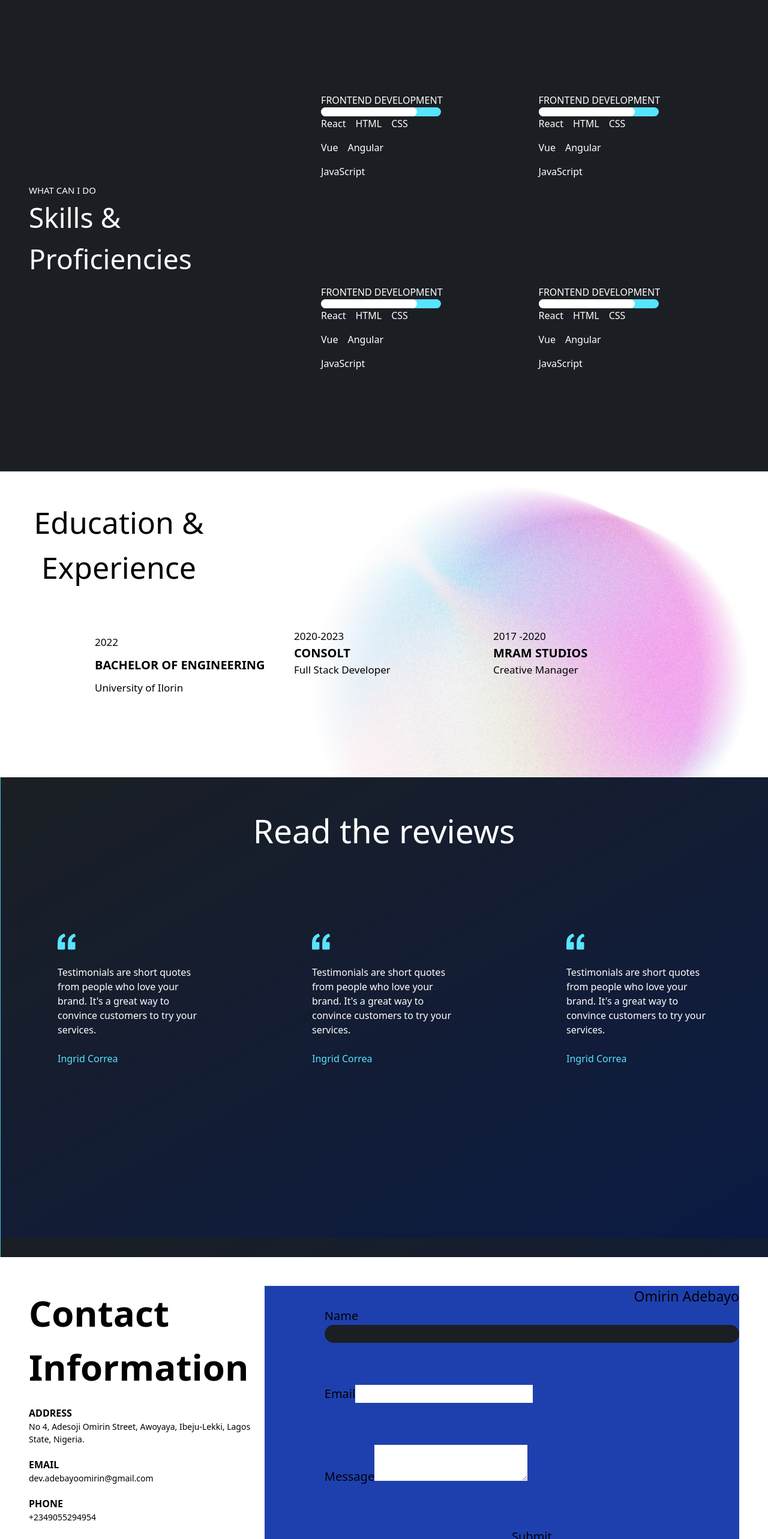
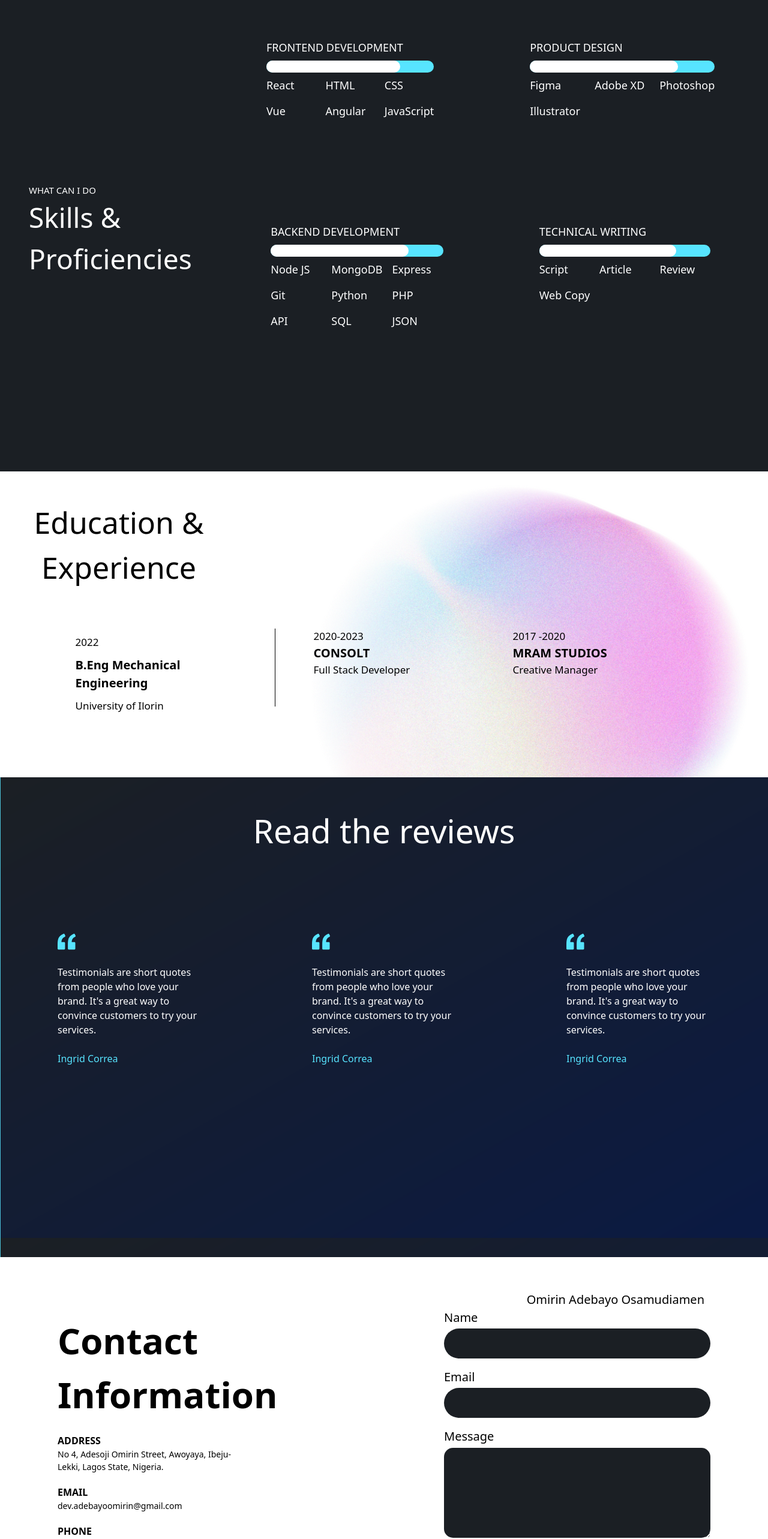
Before and after one commit to OdysseusOma/odysseusoma.github.io, a React (Vite) app: page / in a window 1280 px wide. Shown: the part 2414-4980 px from the top of the page at 60% size. Built offline with nearby package versions, Linux system fonts and the light colour scheme.

Commit message:
latest page updates

```diff
--- a/src/sections/ContactUs.jsx
+++ b/src/sections/ContactUs.jsx
@@ -2,52 +2,61 @@ import React from "react";
 
 const ContactUs = () => {
   return (
-    <div className="fullPage md:my-[3rem] flex flex-col md:flex-row">
-      <div className="flex flex-col md:max-w-[40%] text-center md:text-left gap-[20px]">
-        <div className="text-[25px] md:text-[60px] font-bold">
+    <div className="mx-[6rem] items-center justify-center md:my-[3rem] flex flex-col md:flex-row">
+      <div className="flex flex-col w-[50%] text-center md:text-left gap-[20px]">
+        <div className="text-[25px] md:text-[60px] font-bold max-w-[60%]">
           Contact Information
         </div>
-        <div>
+        <div className="max-w-[60%]">
           <div className="text-[16px] font-bold">ADDRESS</div>
           <p className="text-[14px]">
             No 4, Adesoji Omirin Street, Awoyaya, Ibeju-Lekki, Lagos State,
             Nigeria.
           </p>
         </div>
-        <div>
+        <div className="max-w-[60%]">
           <div className="text-[16px] font-bold">EMAIL</div>
           <p className="text-[14px]">dev.adebayoomirin@gmail.com</p>
         </div>
-        <div>
+        <div className="max-w-[60%]">
           <div className="text-[16px] font-bold">PHONE</div>
           <p className="text-[14px]">+2349055294954</p>
         </div>
       </div>
-      <div className="bg-blue-800 w-full md:pl-[100px]">
-        <div className="md:flex items-center justify-end hidden text-[23px]">
-          Omirin Adebayo
+      <div className="w-[50%] flex flex-col md:pl-[100px] pt-[0.5rem]">
+        <div className="md:flex items-center justify-end hidden px-[10px] text-[20px]">
+          Omirin Adebayo Osamudiamen
         </div>
-        <form className=" flex flex-col gap-[20px] text-[20px]">
-          <label className="flex flex-col">
+        <form className="flex flex-col gap-[1rem] text-[20px]">
+          <label className="flex flex-col gap-[0.2rem]">
             Name
             <input
               type="text"
               name="name"
-              className="bg-[#1b1f24] rounded-[999px]"
+              className="bg-[#1b1f24] rounded-[25px] px-[10px] text-white py-[10px]"
             />
           </label>
-          <br />
-          <label>
+          <label className="flex flex-col gap-[0.2rem]">
             Email
-            <input type="email" name="email" />
+            <input
+              type="email"
+              name="email"
+              className="bg-[#1b1f24] rounded-[25px] px-[10px] text-white py-[10px]"
+            />
           </label>
-          <br />
-          <label>
+          <label className="flex flex-col gap-[0.2rem]">
             Message
-            <textarea name="message" />
+            <textarea
+              name="message"
+              className="bg-[#1b1f24] rounded-[15px] min-h-[150px] px-[10px] text-white py-[10px]"
+            />
           </label>
-          <br />
-          <button type="submit">Submit</button>
+          <button
+            type="submit"
+            className="border-[1px] border-black w-fit px-[50px] py-[10px] hover:bg-[#1b1f24] hover:text-white transition ease-in-out duration-500"
+          >
+            GET IN TOUCH
+          </button>
         </form>
       </div>
     </div>
--- a/src/sections/Experience.jsx
+++ b/src/sections/Experience.jsx
@@ -10,10 +10,11 @@ const Experience = () => {
         <div className="w-[300px] h-[200px]">
           <div className="text-[17px] my-[10px]">2022</div>
           <div className="font-bold text-[20px] mb-[10px]">
-            BACHELOR OF ENGINEERING
+            B.Eng Mechanical Engineering
           </div>
           <div className="text-[17px]">University of Ilorin</div>
         </div>
+        <div className="h-[130px] w-[1px] mr-[2rem] bg-black"></div>
         <div className="w-[300px] h-[200px]">
           <div className="text-[17px]">2020-2023</div>
           <div className="font-bold text-[20px]">CONSOLT</div>
--- a/src/sections/Skills.jsx
+++ b/src/sections/Skills.jsx
@@ -15,13 +15,14 @@ const Skills = () => {
           <div className="skill-title text-[46px]">Skills & Proficiencies</div>
         </div>
       </div>
-      <div className="skill-tabs w-full md:w-[70%] flex flex-wrap gap-x-[2rem] md:gap-x-[10rem] my-[5rem] items-center justify-center">
-        <div>
+      <div className="skill-tabs text-[18px] w-full md:w-[70%] flex flex-wrap gap-y-[1rem] gap-x-[2rem] md:gap-x-[10rem] my-[5rem] justify-center">
+        {/* Frontend developement */}
+        <div className="flex flex-col gap-[0.5rem]">
           <div className="skill">FRONTEND DEVELOPMENT</div>
-          <div className="slider-container relative h-[15px] w-[200px] bg-[#57e4ff] rounded-full">
+          <div className="slider-container relative h-[20px] w-full bg-[#57e4ff] rounded-full">
             <div className="slider w-[80%] bg-white h-full rounded-full"></div>
           </div>
-          <div className="flex flex-wrap w-[150px] gap-[1rem]">
+          <div className="grid gap-[1rem] grid-cols-3">
             <p>React</p>
             <p>HTML</p>
             <p>CSS</p>
@@ -30,46 +31,51 @@ const Skills = () => {
             <p>JavaScript</p>
           </div>
         </div>
-        <div>
-          <div className="skill">FRONTEND DEVELOPMENT</div>
-          <div className="slider-container relative h-[15px] w-[200px] bg-[#57e4ff] rounded-full">
+
+        {/* PRODUCT DESIGN */}
+        <div className="flex flex-col gap-[0.5rem]">
+          <div className="skill">PRODUCT DESIGN</div>
+          <div className="slider-container relative h-[20px] w-full bg-[#57e4ff] rounded-full">
             <div className="slider w-[80%] bg-white h-full rounded-full"></div>
           </div>
-          <div className="flex flex-wrap w-[150px] gap-[1rem]">
-            <p>React</p>
-            <p>HTML</p>
-            <p>CSS</p>
-            <p>Vue</p>
-            <p>Angular</p>
-            <p>JavaScript</p>
+          <div className="grid gap-[1rem] grid-cols-3">
+            <p>Figma</p>
+            <p>Adobe XD</p>
+            <p>Photoshop</p>
+            <p>Illustrator</p>
           </div>
         </div>
-        <div>
-          <div className="skill">FRONTEND DEVELOPMENT</div>
-          <div className="slider-container relative h-[15px] w-[200px] bg-[#57e4ff] rounded-full">
+
+        {/* BACKEND DEVELOPMENT */}
+        <div className="flex flex-col gap-[0.5rem]">
+          <div className="skill">BACKEND DEVELOPMENT</div>
+          <div className="slider-container relative h-[20px] w-full bg-[#57e4ff] rounded-full">
             <div className="slider w-[80%] bg-white h-full rounded-full"></div>
           </div>
-          <div className="flex flex-wrap w-[150px] gap-[1rem]">
-            <p>React</p>
-            <p>HTML</p>
-            <p>CSS</p>
-            <p>Vue</p>
-            <p>Angular</p>
-            <p>JavaScript</p>
+          <div className="grid gap-[1rem] grid-cols-3">
+            <p>Node JS</p>
+            <p>MongoDB</p>
+            <p>Express</p>
+            <p>Git</p>
+            <p>Python</p>
+            <p>PHP</p>
+            <p>API</p>
+            <p>SQL</p>
+            <p>JSON</p>
           </div>
         </div>
-        <div>
-          <div className="skill">FRONTEND DEVELOPMENT</div>
-          <div className="slider-container relative h-[15px] w-[200px] bg-[#57e4ff] rounded-full">
+
+        {/* TECHNICAL WRITING */}
+        <div className="flex flex-col gap-[0.5rem]">
+          <div className="skill">TECHNICAL WRITING</div>
+          <div className="slider-container relative h-[20px] w-full bg-[#57e4ff] rounded-full">
             <div className="slider w-[80%] bg-white h-full rounded-full"></div>
           </div>
-          <div className="flex flex-wrap w-[150px] gap-[1rem]">
-            <p>React</p>
-            <p>HTML</p>
-            <p>CSS</p>
-            <p>Vue</p>
-            <p>Angular</p>
-            <p>JavaScript</p>
+          <div className="grid gap-[1rem] grid-cols-3">
+            <p>Script</p>
+            <p>Article</p>
+            <p>Review</p>
+            <p>Web Copy</p>
           </div>
         </div>
       </div>
```
